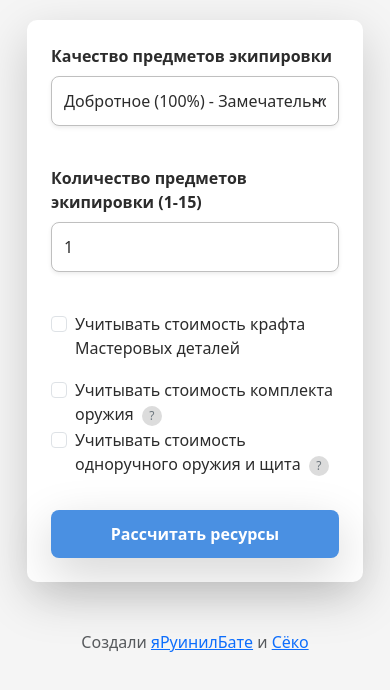
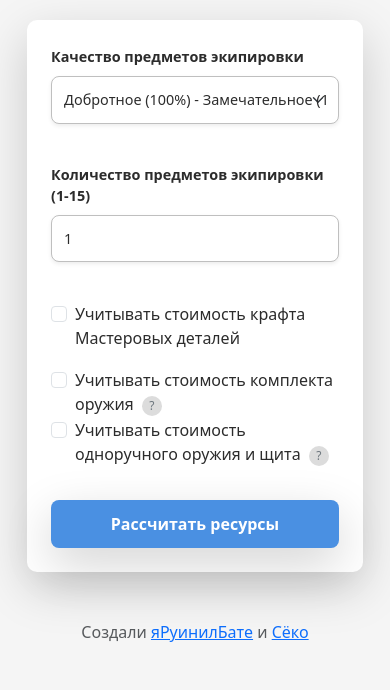
Before and after one commit to sysxda/allodsmaterialcalc, a plain HTML site: page index.html in a window 390 px wide. Shown: the part 102-792 px from the top of the page. Drawn offline with nearby package versions, Linux system fonts and the light colour scheme.

Commit message:
ok on phones

```diff
--- a/css/styles.css
+++ b/css/styles.css
@@ -44,14 +44,14 @@ body.dark-theme .card {
 }
 
 .form-label {
-    font-size: 1rem;
+    font-size: 0.9rem;
     font-weight: 600;
     margin-bottom: 0.5rem;
     color: inherit;
 }
 
 .form-select, .form-control {
-    font-size: 1rem;
+    font-size: 0.9rem;
     margin-bottom: 1rem;
     width: 100%;
     padding: 0.75rem;
@@ -95,7 +95,7 @@ body.dark-theme .btn-primary:hover {
 }
 
 .table {
-    font-size: 0.95rem;
+    font-size: 0.9rem;
     margin-top: 1rem;
     width: 100%;
     border-collapse: collapse;
```
